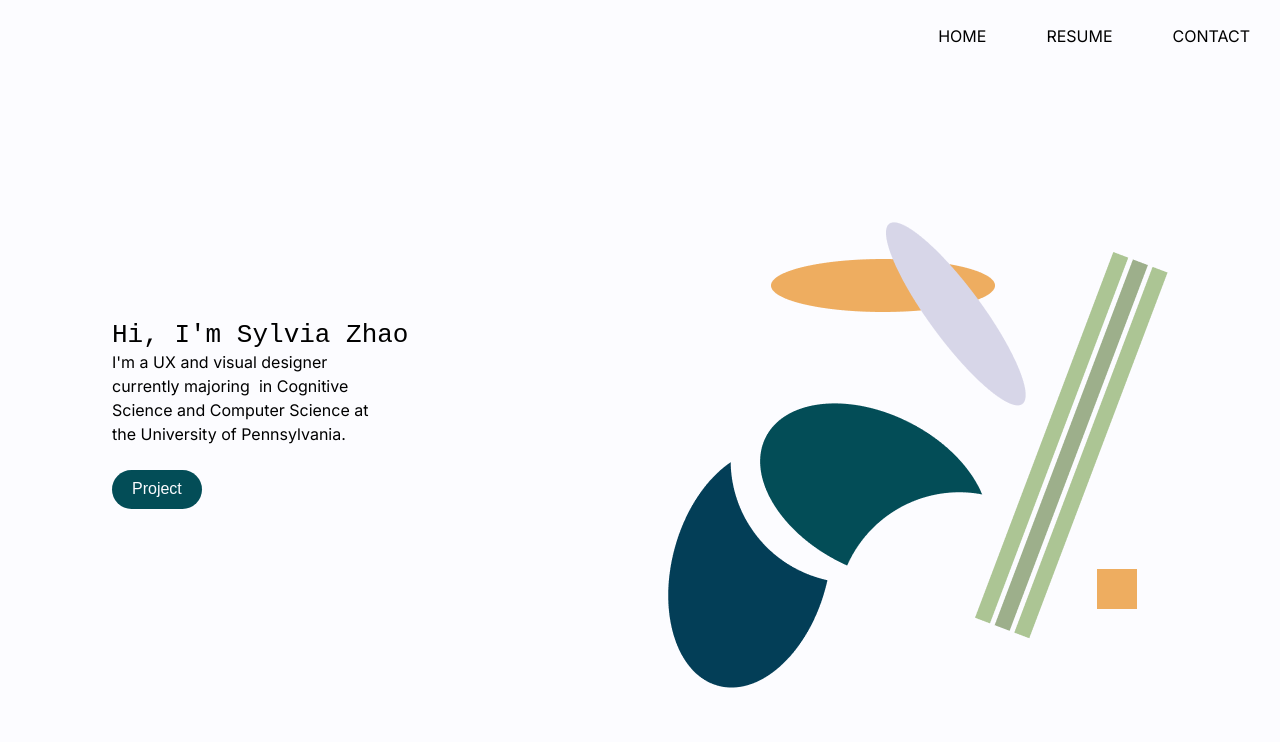
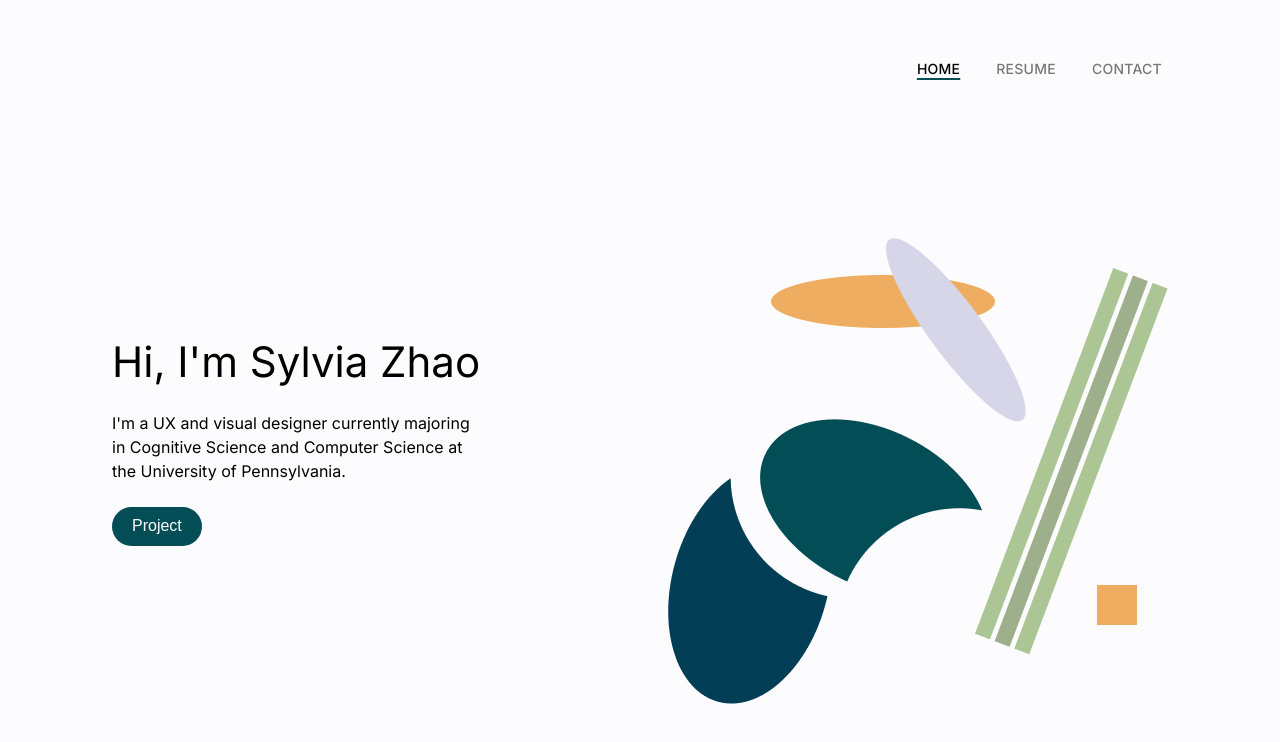
Before and after one commit to syzhao53/portfolio-site-2022, a React (Create React App) app in the folder site/: page / in a window 1280 px wide. Shown: the top 742 px of the page. Built offline with nearby package versions, Linux system fonts and the light colour scheme.

Commit message:
NavBar styling

```diff
--- a/site/src/App.js
+++ b/site/src/App.js
@@ -10,6 +10,8 @@ import Home from './components/Home';
 import Project from './components/Project';
 
 function App() {
+  const [currPage, setCurrPage] = useState('home');
+
   // const [user, setUser] = useState({
   //   username: 'participant',
   //   password: 'participantpass',
@@ -29,8 +31,8 @@ function App() {
   return (
     <div className="App">
       <Routes>
-        <Route exact path="/" element={<Home />} />
-        <Route exact path="/project" element={<Project />} />
+        <Route exact path="/" element={<Home currPage={currPage} setCurrPage={setCurrPage} />} />
+        <Route exact path="/project" element={<Project currPage={currPage} setCurrPage={setCurrPage} />} />
       </Routes>
     </div>
   );
--- a/site/src/assets/index.css
+++ b/site/src/assets/index.css
@@ -30,21 +30,21 @@ body {
   flex-direction: column;
   align-items: flex-start;
   width: 60%;
-  margin: 17rem 3rem 17rem 7rem;
+  margin: 16rem 3rem 0 7rem;
 }
 
 .landing-right {
   display: flex;
   flex-direction: column;
   width: 40%;
-  margin: 10rem 7rem 17rem 3rem;
+  margin: 9rem 7rem 0 3rem;
 }
 
 .paragraph {
   font-size: 1rem;
   text-align: left;
   line-height: 1.5rem;
-  width: 60%;
+  width: 80%;
 }
 
 .button {
@@ -68,8 +68,8 @@ body {
 
 .NavBar {
   height: 3rem;
-  width: 100%;
-  /* filter: drop-shadow(0px 1px 4px #eeeeee); */
+  margin: 2rem 7rem 0 0;
+  /* filter: drop-shadow(0px 1px 4px #000000); */
   display: flex;
   flex-direction: row;
   justify-content: flex-end;
@@ -80,11 +80,37 @@ body {
   border: none;
   background-color: #FCFCFF;
   font-family: 'Inter', sans-serif;
-  margin: 1.5rem 1.5rem 0 1.5rem;
-  font-size: 1rem;
+  margin: 1.5rem 0 0 1.5rem;
+  font-size: .875rem;
+  letter-spacing: .25px;
+  font-weight: 500;
+  color: #787878;
 }
 
 .nav-button:hover {
+  /* text-decoration: underline;
+  text-underline-offset: 4px;
+  text-decoration-color: #034D57;
+  text-decoration-thickness: 2px; */
+  color: #000000;
+  cursor: pointer;
+}
+
+.nav-button-bold {
+  border: none;
+  background-color: #FCFCFF;
+  font-family: 'Inter', sans-serif;
+  margin: 1.5rem 0 0 1.5rem;
+  font-size: .875rem;
+  font-weight: 500;
+  letter-spacing: .25px;
+  text-decoration: underline;
+  text-underline-offset: 4px;
+  text-decoration-color: #034D57;
+  text-decoration-thickness: 2px;
+}
+
+.nav-button-bold:hover {
   text-decoration: underline;
   text-underline-offset: 4px;
   text-decoration-color: #034D57;
@@ -95,11 +121,11 @@ body {
 /* TYPING ANIMATION */
 .typing-header {
   animation: typing 2s steps(19), blink .5s step-end infinite alternate;
-  width: 19ch;
+  width: 15ch;
   white-space: nowrap;
   overflow: hidden;
   border-right: 2px solid;
-  font-family: monospace;
+  /* font-family: monospace; */
   font-size: 2em;
 }
 
--- a/site/src/components/Home.js
+++ b/site/src/components/Home.js
@@ -1,30 +1,36 @@
 /* eslint-disable react/prop-types */
 /* eslint-disable react/jsx-filename-extension */
-import React from 'react';
+import React, { useEffect } from 'react';
 import { useNavigate } from 'react-router-dom';
 import '../assets/index.css';
 import illustration from '../assets/temp-illustration.png';
 import NavBar from './NavBar';
 
-function Home() {
+function Home({ currPage, setCurrPage }) {
   // const [error, setError] = useState({ message: '' });
   // const [lockoutUser, setLockoutUser] = useState('');
   const navigate = useNavigate();
+
+  console.log(currPage);
 
   const goToProject = () => {
     navigate('/project');
   };
 
+  useEffect(() => {
+    setCurrPage('home');
+  }, []);
+
   return (
     <div className="Home">
-      <NavBar />
+      <NavBar currPage={currPage} />
       <div className="landing">
         <div className="landing-left">
-          <div className="typing-header">
+          <div className="big-header">
             Hi, I&apos;m Sylvia Zhao
           </div>
           <div className="paragraph">
-            I&apos;m a UX and visual designer currently majoring&nbsp;
+            I&apos;m a UX and visual designer currently majoring
             in Cognitive Science and Computer Science at the University of Pennsylvania.
           </div>
           <button className="button" type="button" onClick={goToProject}>Project</button>
--- a/site/src/components/NavBar.js
+++ b/site/src/components/NavBar.js
@@ -4,16 +4,17 @@ import React from 'react';
 import { useNavigate } from 'react-router-dom';
 import '../assets/index.css';
 
-function NavBar() {
+function NavBar({ currPage }) {
   const navigate = useNavigate();
 
   // TODO: ADD PROP AT APP LEVEL TO TRACK CURRENT PAGE TO ADD STYLING
+  console.log(currPage);
 
   return (
     <div className="NavBar">
       <button
         type="button"
-        className="nav-button"
+        className={currPage === 'home' ? 'nav-button-bold' : 'nav-button'}
         onClick={async () => {
           navigate('/');
         }}
@@ -22,7 +23,7 @@ function NavBar() {
       </button>
       <button
         type="button"
-        className="nav-button"
+        className={currPage === 'project' ? 'nav-button-bold' : 'nav-button'}
         onClick={async () => {
           navigate('/project');
         }}
--- a/site/src/components/Project.js
+++ b/site/src/components/Project.js
@@ -1,10 +1,11 @@
 /* eslint-disable react/prop-types */
 /* eslint-disable react/jsx-filename-extension */
-import React from 'react';
+import React, { useEffect } from 'react';
 // import { useNavigate } from 'react-router-dom';
 import '../assets/index.css';
+import NavBar from './NavBar';
 
-function Project() {
+function Project({ currPage, setCurrPage }) {
   // const [error, setError] = useState({ message: '' });
   // const [lockoutUser, setLockoutUser] = useState('');
 //   const navigate = useNavigate();
@@ -13,8 +14,14 @@ function Project() {
   //  navigate('/project');
   // };
 
+  // TODO: ACTUALLY SET TO ''
+  useEffect(() => {
+    setCurrPage('project');
+  }, []);
+
   return (
     <div className="Project">
+      <NavBar currPage={currPage} />
       <div>PROJECT PAGE</div>
     </div>
   );
```
